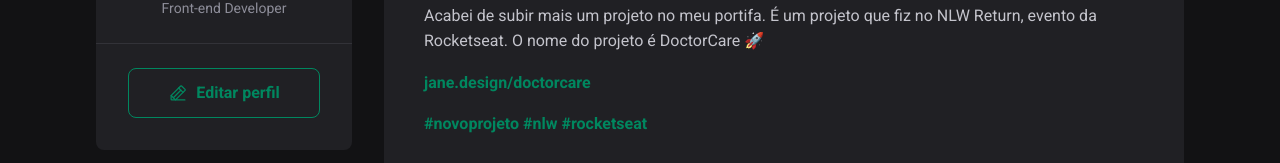
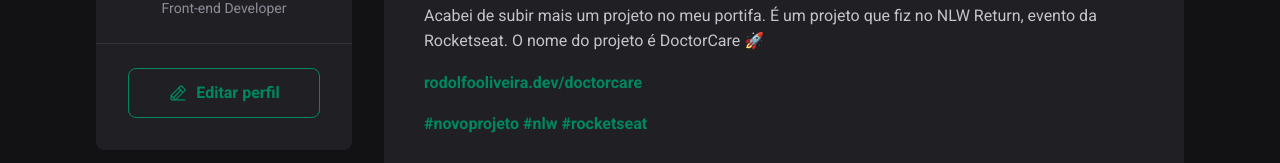
Before and after one commit to rodolfooliveiram/ignite-feed, a React (Vite) app: page / in a window 1280 px wide. Shown: the part 255-418 px from the top of the page. Built offline with nearby package versions, Linux system fonts and the light colour scheme.

Commit message:
Adding README file

```diff
--- a/src/App.jsx
+++ b/src/App.jsx
@@ -20,7 +20,7 @@ const posts = [
         content:
           'Acabei de subir mais um projeto no meu portifa. É um projeto que fiz no NLW Return, evento da Rocketseat. O nome do projeto é DoctorCare 🚀',
       },
-      { type: 'link', content: 'jane.design/doctorcare' },
+      { type: 'link', content: 'rodolfooliveira.dev/doctorcare' },
       { type: 'hashtag', content: '#novoprojeto ' },
       { type: 'hashtag', content: '#nlw ' },
       { type: 'hashtag', content: '#rocketseat' },
@@ -41,7 +41,7 @@ const posts = [
         content:
           'Acabei de subir mais um projeto no meu portifa. É um projeto que fiz no NLW Return, evento da Rocketseat. O nome do projeto é DoctorCare 🚀',
       },
-      { type: 'link', content: 'jane.design/doctorcare' },
+      { type: 'link', content: 'rodolfooliveira.dev/doctorcare' },
     ],
     publishedAt: new Date('2022-06-21 02:26:17'),
   },
```
Also changed, not shown: screencapture.jpg (added), 1 other file (tests, documents, lock files or other folders).
